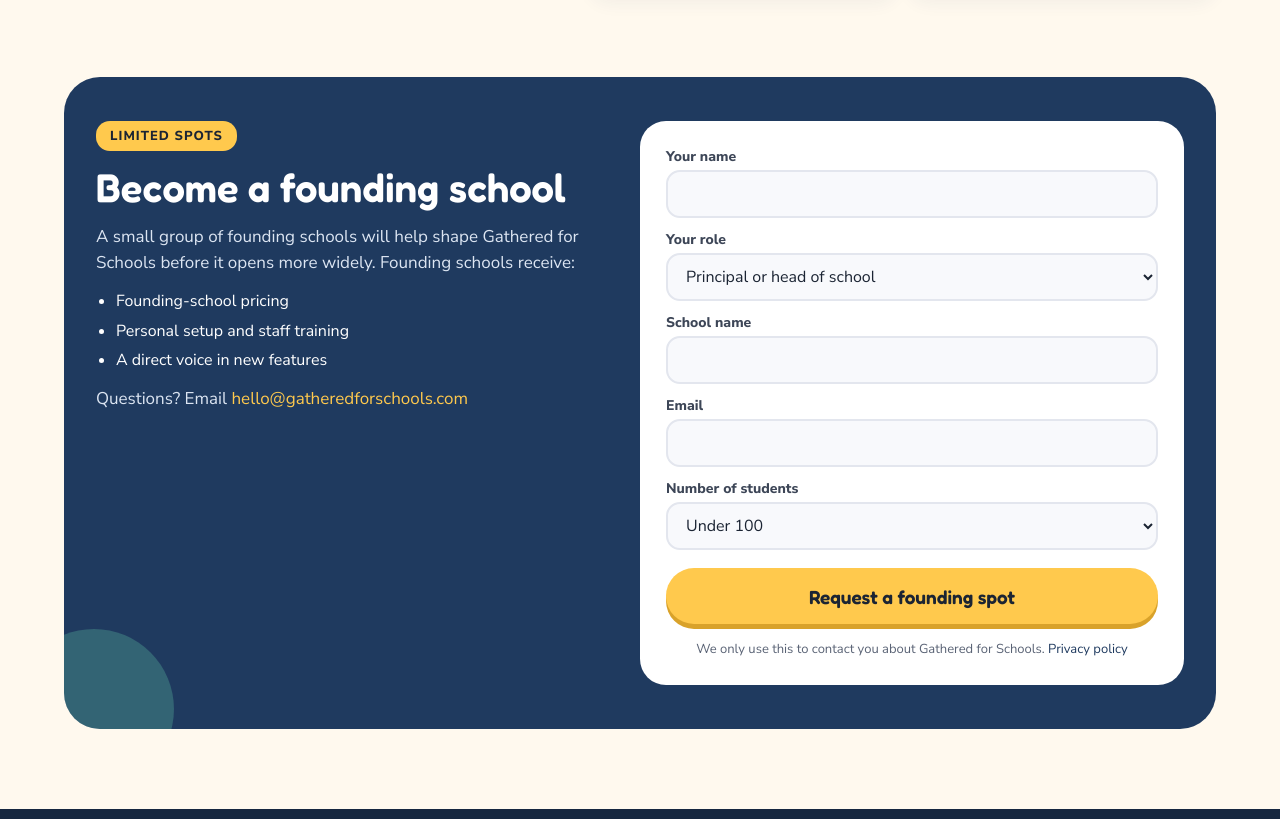
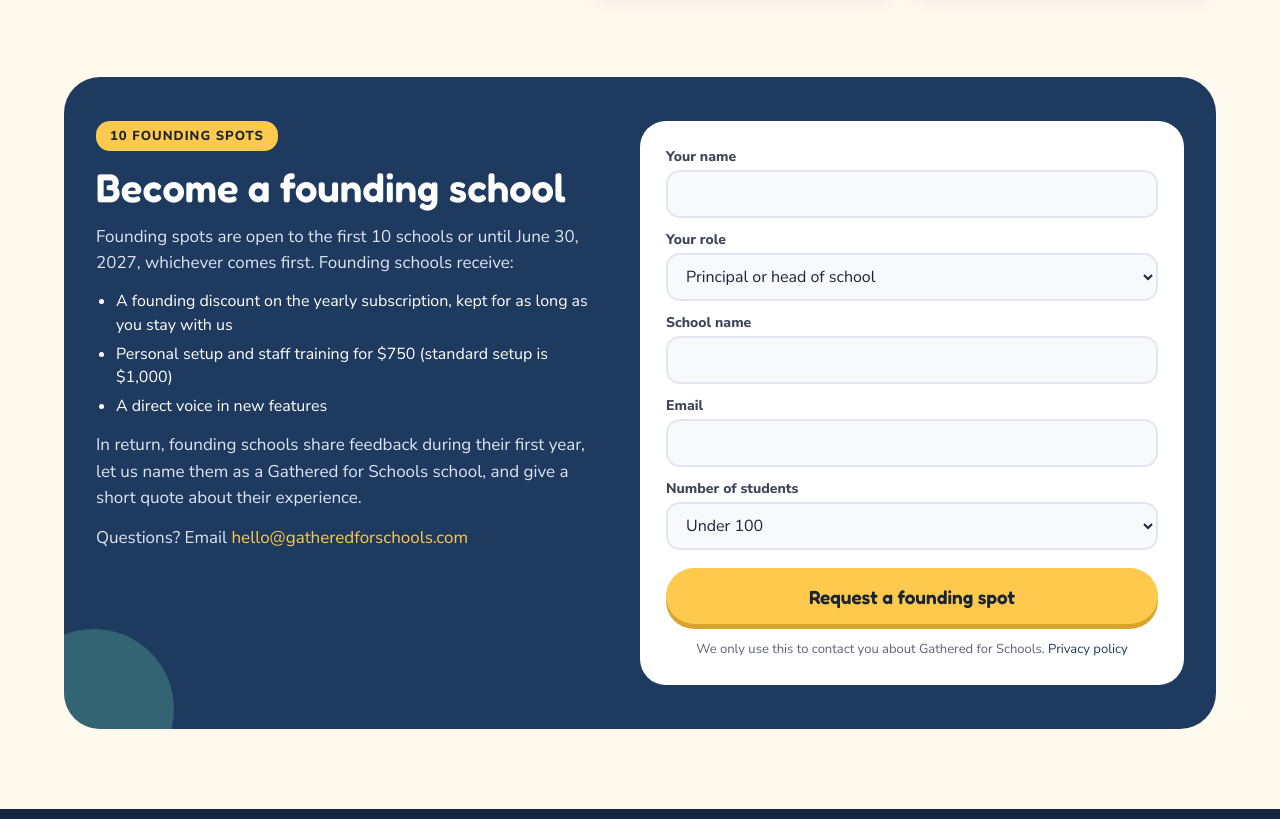
Before and after one commit to gatheredforschools/gatheredforschools-site, a plain HTML site: page index.html in a window 1280 px wide. Shown: the part 2311-3130 px from the top of the page. Drawn offline with Linux system fonts and the light colour scheme.

Commit message:
Show the confirmed founding-school offer
10 spots or June 30, 2027; $750 setup (standard $1,000); founding discount kept while subscribed; what founding schools give in return.

Co-Authored-By: Claude Opus 5.5 <noreply@anthropic.com>
Claude-Session: https://claude.ai/code/session_017akxRugPLj1tR256ad1t7g

```diff
--- a/index.html
+++ b/index.html
@@ -161,14 +161,15 @@
   <div class="founding">
     <div class="blob" aria-hidden="true" style="width:160px;height:160px;background:#6FDDB4;opacity:.25;left:-50px;bottom:-60px"></div>
     <div class="founding-copy">
-      <span class="pill">LIMITED SPOTS</span>
+      <span class="pill">10 FOUNDING SPOTS</span>
       <h2>Become a founding school</h2>
-      <p>A small group of founding schools will help shape Gathered for Schools before it opens more widely. Founding schools receive:</p>
+      <p>Founding spots are open to the first 10 schools or until June 30, 2027, whichever comes first. Founding schools receive:</p>
       <ul>
-        <li>Founding-school pricing</li>
-        <li>Personal setup and staff training</li>
+        <li>A founding discount on the yearly subscription, kept for as long as you stay with us</li>
+        <li>Personal setup and staff training for $750 (standard setup is $1,000)</li>
         <li>A direct voice in new features</li>
       </ul>
+      <p>In return, founding schools share feedback during their first year, let us name them as a Gathered for Schools school, and give a short quote about their experience.</p>
       <p>Questions? Email <a href="mailto:hello@gatheredforschools.com" style="color:#FFC94D">hello@gatheredforschools.com</a></p>
     </div>
 
```
